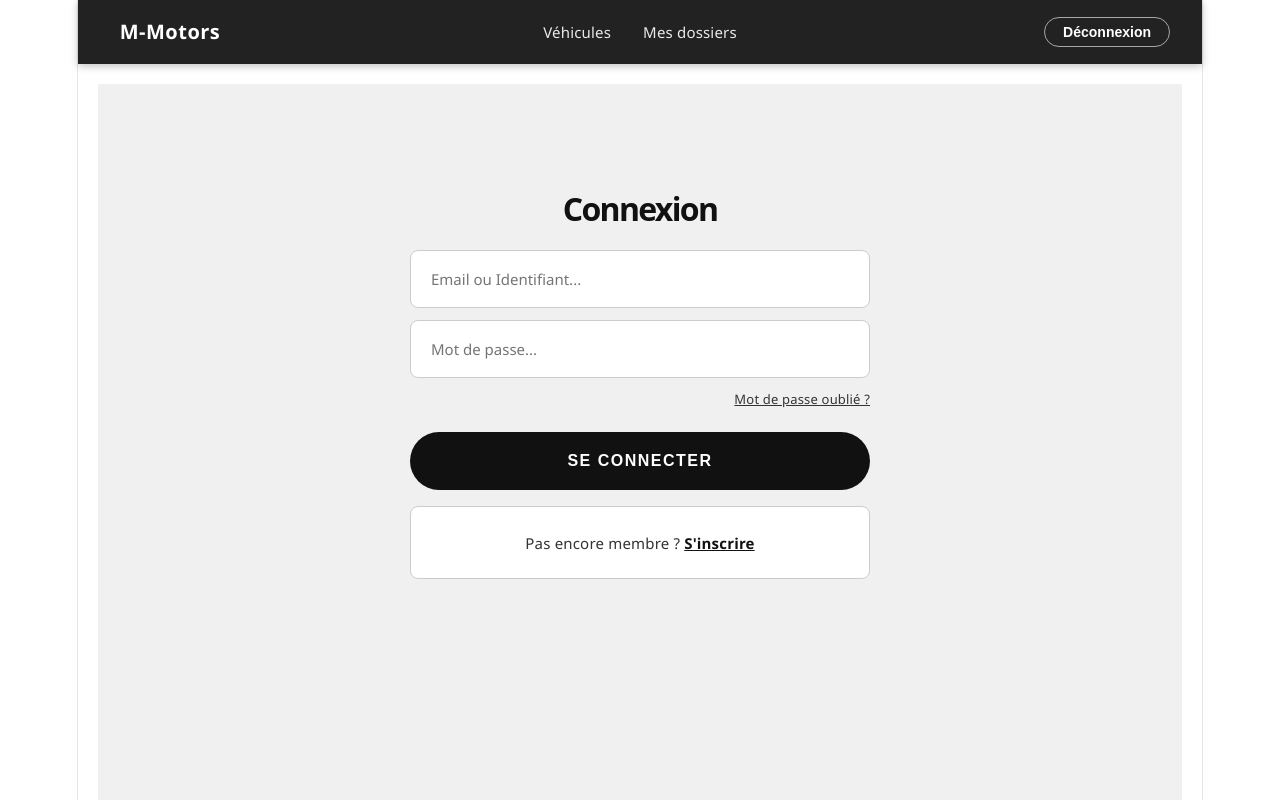
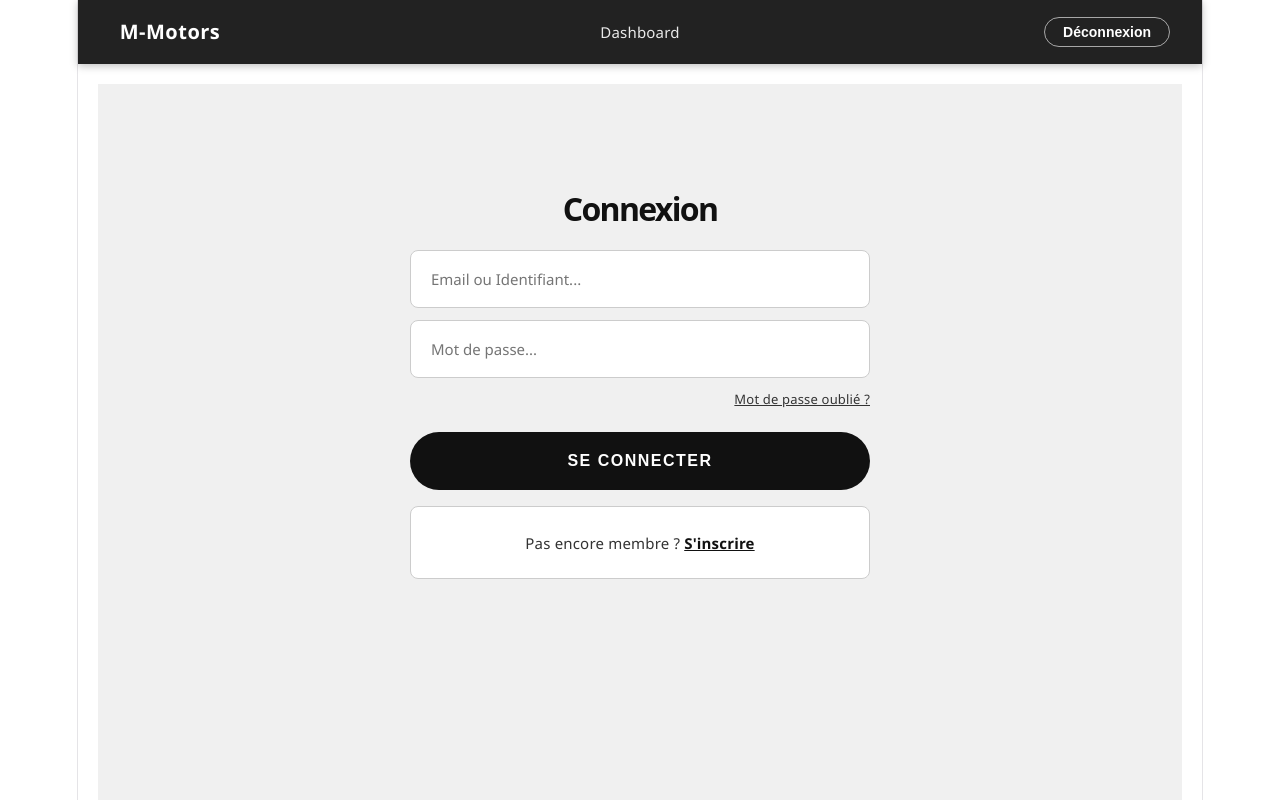
Before and after one commit to melissatefit-e4inf/mmotors, a React app in the folder frontend/: page /login in a window 1280 px wide. Shown: the top 800 px of the page. Built offline with nearby package versions, Linux system fonts and the light colour scheme; sample sign-in values are in the browser's storage; the HTML template or start-up script is replaced by a standard one.

Commit message:
feat: navbar avec logique admin/client

```diff
--- a/frontend/package.json
+++ b/frontend/package.json
@@ -11,6 +11,7 @@
   },
   "dependencies": {
     "axios": "^1.16.1",
+    "jwt-decode": "^4.0.0",
     "react": "^19.2.6",
     "react-dom": "^19.2.6",
     "react-router-dom": "^7.15.1"
--- a/frontend/src/components/Navbar.jsx
+++ b/frontend/src/components/Navbar.jsx
@@ -1,149 +1,60 @@
 import { Link, useNavigate } from "react-router-dom";
 
 export default function Navbar() {
-  const token = localStorage.getItem("token");
+  const token  = localStorage.getItem("token");
+  const role   = localStorage.getItem("role");
   const navigate = useNavigate();
 
   const logout = () => {
     localStorage.removeItem("token");
+    localStorage.removeItem("role");
     navigate("/login");
   };
 
   return (
     <nav style={styles.nav}>
-      {/* ── Logo ── */}
-      <Link to="/vehicles" style={styles.logo}>
+      <Link to={role === "admin" ? "/admin" : "/vehicles"} style={styles.logo}>
         M-Motors
       </Link>
 
-      {/* ── Centre : liens de navigation ── */}
       <div style={styles.navLinks}>
-        <Link to="/vehicles" style={styles.navLink}>
-          Véhicules
-        </Link>
-        {token && (
-          <Link to="/dossiers" style={styles.navLink}>
-            Mes dossiers
-          </Link>
+        {role === "admin" ? (
+          <Link to="/admin" style={styles.navLink}>Dashboard</Link>
+        ) : (
+          <>
+            <Link to="/vehicles" style={styles.navLink}>Véhicules</Link>
+            {token && <Link to="/dossiers" style={styles.navLink}>Mes dossiers</Link>}
+          </>
         )}
       </div>
 
-      {/* ── Droite : auth ── */}
       <div style={styles.authLinks}>
         {!token ? (
           <>
             <Link to="/login" style={styles.authLink}>
-              {/* icône personne SVG inline */}
-              <svg
-                xmlns="http://www.w3.org/2000/svg"
-                width="16"
-                height="16"
-                viewBox="0 0 24 24"
-                fill="none"
-                stroke="currentColor"
-                strokeWidth="2"
-                strokeLinecap="round"
-                strokeLinejoin="round"
-                style={{ marginRight: "6px", verticalAlign: "middle" }}
-              >
+              <svg xmlns="http://www.w3.org/2000/svg" width="16" height="16" viewBox="0 0 24 24" fill="none" stroke="currentColor" strokeWidth="2" strokeLinecap="round" strokeLinejoin="round" style={{ marginRight: "6px", verticalAlign: "middle" }}>
                 <circle cx="12" cy="8" r="4" />
                 <path d="M4 20c0-4 3.6-7 8-7s8 3 8 7" />
               </svg>
               Connexion
             </Link>
-            <Link to="/register" style={styles.registerLink}>
-              Inscription
-            </Link>
+            <Link to="/register" style={styles.registerLink}>Inscription</Link>
           </>
         ) : (
-          <button onClick={logout} style={styles.logoutBtn}>
-            Déconnexion
-          </button>
+          <button onClick={logout} style={styles.logoutBtn}>Déconnexion</button>
         )}
       </div>
     </nav>
   );
 }
 
-/* ─────────────────── Styles ─────────────────── */
 const styles = {
-  nav: {
-    background: "#222222",
-    padding: "0 32px",
-    height: "64px",
-    display: "flex",
-    alignItems: "center",
-    justifyContent: "space-between",
-    fontFamily: "'Segoe UI', Helvetica, Arial, sans-serif",
-    position: "sticky",
-    top: 0,
-    zIndex: 100,
-    boxShadow: "0 2px 8px rgba(0,0,0,0.25)",
-  },
-
-  /* Logo */
-  logo: {
-    color: "#ffffff",
-    fontWeight: "800",
-    fontSize: "20px",
-    textDecoration: "none",
-    letterSpacing: "0.5px",
-    minWidth: "120px",
-  },
-
-  /* Nav links (centre) */
-  navLinks: {
-    display: "flex",
-    gap: "32px",
-    position: "absolute",
-    left: "50%",
-    transform: "translateX(-50%)",
-  },
-  navLink: {
-    color: "#ffffff",
-    textDecoration: "none",
-    fontSize: "15px",
-    fontWeight: "500",
-    opacity: 0.9,
-    transition: "opacity 0.15s",
-    "&:hover": { opacity: 1 },
-  },
-
-  /* Auth (droite) */
-  authLinks: {
-    display: "flex",
-    alignItems: "center",
-    gap: "20px",
-    minWidth: "200px",
-    justifyContent: "flex-end",
-  },
-  authLink: {
-    color: "#ffffff",
-    textDecoration: "none",
-    fontSize: "14px",
-    fontWeight: "500",
-    display: "flex",
-    alignItems: "center",
-    opacity: 0.9,
-  },
-  registerLink: {
-    color: "#ffffff",
-    textDecoration: "none",
-    fontSize: "14px",
-    fontWeight: "600",
-    border: "1.5px solid rgba(255,255,255,0.6)",
-    borderRadius: "20px",
-    padding: "6px 18px",
-    transition: "border-color 0.2s, background 0.2s",
-  },
-  logoutBtn: {
-    background: "transparent",
-    border: "1.5px solid rgba(255,255,255,0.6)",
-    color: "#ffffff",
-    padding: "6px 18px",
-    cursor: "pointer",
-    borderRadius: "20px",
-    fontSize: "14px",
-    fontWeight: "600",
-  },
+  nav:          { background: "#222222", padding: "0 32px", height: "64px", display: "flex", alignItems: "center", justifyContent: "space-between", fontFamily: "'Segoe UI', Helvetica, Arial, sans-serif", position: "sticky", top: 0, zIndex: 100, boxShadow: "0 2px 8px rgba(0,0,0,0.25)" },
+  logo:         { color: "#ffffff", fontWeight: "800", fontSize: "20px", textDecoration: "none", letterSpacing: "0.5px", minWidth: "120px" },
+  navLinks:     { display: "flex", gap: "32px", position: "absolute", left: "50%", transform: "translateX(-50%)" },
+  navLink:      { color: "#ffffff", textDecoration: "none", fontSize: "15px", fontWeight: "500", opacity: 0.9 },
+  authLinks:    { display: "flex", alignItems: "center", gap: "20px", minWidth: "200px", justifyContent: "flex-end" },
+  authLink:     { color: "#ffffff", textDecoration: "none", fontSize: "14px", fontWeight: "500", display: "flex", alignItems: "center", opacity: 0.9 },
+  registerLink: { color: "#ffffff", textDecoration: "none", fontSize: "14px", fontWeight: "600", border: "1.5px solid rgba(255,255,255,0.6)", borderRadius: "20px", padding: "6px 18px" },
+  logoutBtn:    { background: "transparent", border: "1.5px solid rgba(255,255,255,0.6)", color: "#ffffff", padding: "6px 18px", cursor: "pointer", borderRadius: "20px", fontSize: "14px", fontWeight: "600" },
 };
--- a/frontend/src/pages/Login.jsx
+++ b/frontend/src/pages/Login.jsx
@@ -1,5 +1,6 @@
 import { useState } from "react";
 import { useNavigate, Link } from "react-router-dom";
+import { jwtDecode } from "jwt-decode";
 import API from "../api/client";
 
 export default function Login() {
@@ -11,8 +12,15 @@ export default function Login() {
     e.preventDefault();
     try {
       const res = await API.post("/auth/login", form);
-      localStorage.setItem("token", res.data.access_token);
-      navigate("/vehicles");
+      const token = res.data.access_token;
+      localStorage.setItem("token", token);
+      const decoded = jwtDecode(token);
+      localStorage.setItem("role", decoded.role);
+      if (decoded.role === "admin") {
+        navigate("/admin");
+      } else {
+        navigate("/vehicles");
+      }
     } catch {
       setError("Identifiants invalides");
     }
@@ -22,9 +30,7 @@ export default function Login() {
     <div style={styles.page}>
       <div style={styles.card}>
         <h1 style={styles.title}>Connexion</h1>
-
         {error && <p style={styles.error}>{error}</p>}
-
         <div style={styles.form}>
           <input
             type="text"
@@ -33,7 +39,6 @@ export default function Login() {
             onChange={(e) => setForm({ ...form, email: e.target.value })}
             style={styles.input}
           />
-
           <input
             type="password"
             placeholder="Mot de passe..."
@@ -41,17 +46,14 @@ export default function Login() {
             onChange={(e) => setForm({ ...form, password: e.target.value })}
             style={styles.input}
           />
-
           <div style={styles.forgotRow}>
             <Link to="/forgot-password" style={styles.forgotLink}>
               Mot de passe oublié ?
             </Link>
           </div>
-
           <button onClick={handleSubmit} style={styles.submitBtn}>
             SE CONNECTER
           </button>
-
           <div style={styles.registerBox}>
             <span style={styles.registerText}>
               Pas encore membre ?{" "}
@@ -66,110 +68,17 @@ export default function Login() {
   );
 }
 
-/* ─────────────────── Styles ─────────────────── */
 const styles = {
-  page: {
-    backgroundColor: "#f0f0f0",
-    minHeight: "100vh",
-    display: "flex",
-    flexDirection: "column",
-    alignItems: "center",
-    paddingTop: "80px",
-    fontFamily: "'Segoe UI', Helvetica, Arial, sans-serif",
-  },
-
-  card: {
-    width: "100%",
-    maxWidth: "460px",
-    display: "flex",
-    flexDirection: "column",
-    alignItems: "center",
-    gap: "0px",
-  },
-
-  title: {
-    fontSize: "32px",
-    fontWeight: "800",
-    color: "#111",
-    marginBottom: "28px",
-    textAlign: "center",
-  },
-
-  error: {
-    color: "#cc0000",
-    fontSize: "14px",
-    marginBottom: "12px",
-    textAlign: "center",
-  },
-
-  form: {
-    width: "100%",
-    display: "flex",
-    flexDirection: "column",
-    gap: "12px",
-  },
-
-  input: {
-    width: "100%",
-    padding: "18px 20px",
-    fontSize: "15px",
-    border: "1.5px solid #ccc",
-    borderRadius: "8px",
-    outline: "none",
-    backgroundColor: "#fff",
-    color: "#333",
-    boxSizing: "border-box",
-    fontFamily: "inherit",
-  },
-
-  forgotRow: {
-    display: "flex",
-    justifyContent: "flex-end",
-    marginTop: "-4px",
-  },
-
-  forgotLink: {
-    fontSize: "13px",
-    color: "#333",
-    textDecoration: "underline",
-    cursor: "pointer",
-  },
-
-  submitBtn: {
-    width: "100%",
-    padding: "20px",
-    background: "#111",
-    color: "#fff",
-    border: "none",
-    borderRadius: "40px",
-    fontSize: "16px",
-    fontWeight: "700",
-    letterSpacing: "1.5px",
-    cursor: "pointer",
-    marginTop: "8px",
-    transition: "background 0.2s",
-  },
-
-  registerBox: {
-    width: "100%",
-    border: "1.5px solid #ccc",
-    borderRadius: "8px",
-    padding: "22px 20px",
-    textAlign: "center",
-    backgroundColor: "#fff",
-    marginTop: "4px",
-    boxSizing: "border-box",
-  },
-
-  registerText: {
-    fontSize: "15px",
-    color: "#333",
-  },
-
-  registerLink: {
-    color: "#111",
-    fontWeight: "700",
-    textDecoration: "underline",
-    cursor: "pointer",
-  },
+  page: { backgroundColor: "#f0f0f0", minHeight: "100vh", display: "flex", flexDirection: "column", alignItems: "center", paddingTop: "80px", fontFamily: "'Segoe UI', Helvetica, Arial, sans-serif" },
+  card: { width: "100%", maxWidth: "460px", display: "flex", flexDirection: "column", alignItems: "center" },
+  title: { fontSize: "32px", fontWeight: "800", color: "#111", marginBottom: "28px", textAlign: "center" },
+  error: { color: "#cc0000", fontSize: "14px", marginBottom: "12px", textAlign: "center" },
+  form: { width: "100%", display: "flex", flexDirection: "column", gap: "12px" },
+  input: { width: "100%", padding: "18px 20px", fontSize: "15px", border: "1.5px solid #ccc", borderRadius: "8px", outline: "none", backgroundColor: "#fff", color: "#333", boxSizing: "border-box", fontFamily: "inherit" },
+  forgotRow: { display: "flex", justifyContent: "flex-end", marginTop: "-4px" },
+  forgotLink: { fontSize: "13px", color: "#333", textDecoration: "underline", cursor: "pointer" },
+  submitBtn: { width: "100%", padding: "20px", background: "#111", color: "#fff", border: "none", borderRadius: "40px", fontSize: "16px", fontWeight: "700", letterSpacing: "1.5px", cursor: "pointer", marginTop: "8px" },
+  registerBox: { width: "100%", border: "1.5px solid #ccc", borderRadius: "8px", padding: "22px 20px", textAlign: "center", backgroundColor: "#fff", marginTop: "4px", boxSizing: "border-box" },
+  registerText: { fontSize: "15px", color: "#333" },
+  registerLink: { color: "#111", fontWeight: "700", textDecoration: "underline", cursor: "pointer" },
 };
```
Also changed, not shown: 1 other file (tests, documents, lock files or other folders).
